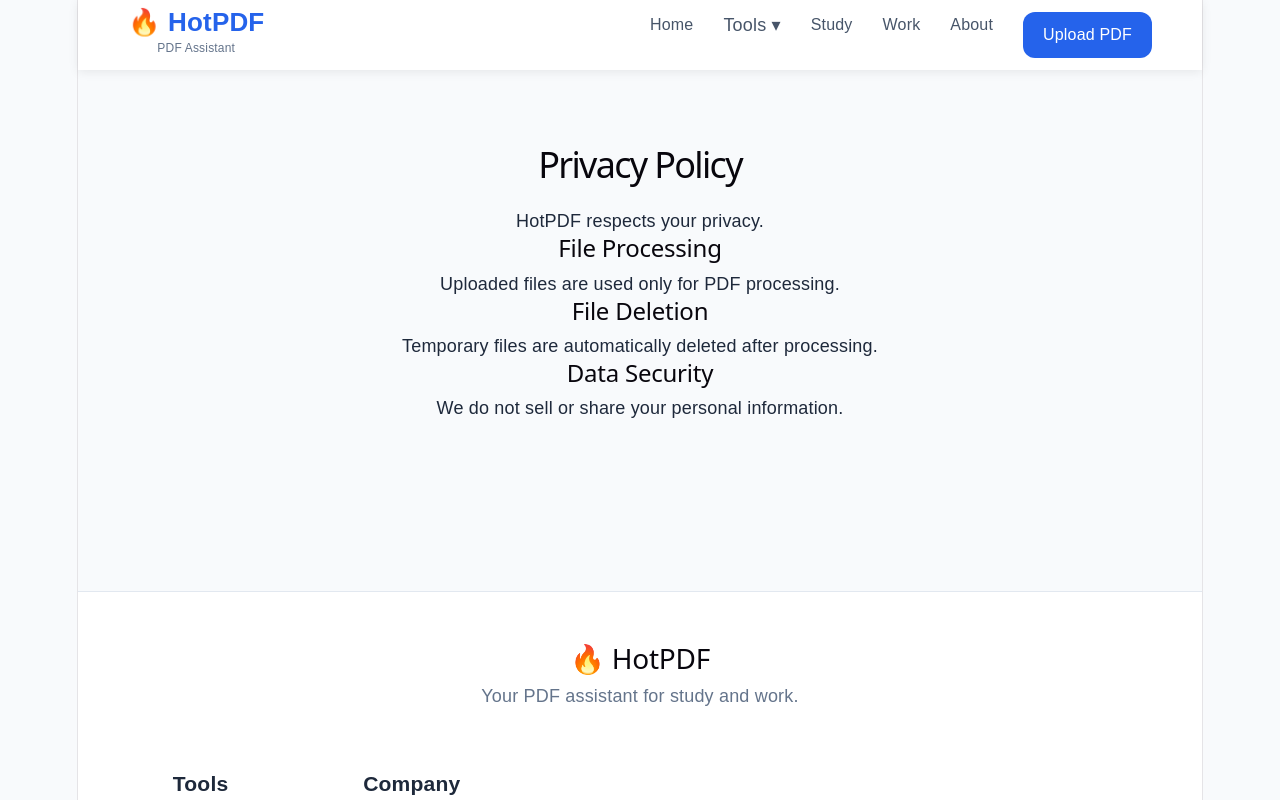
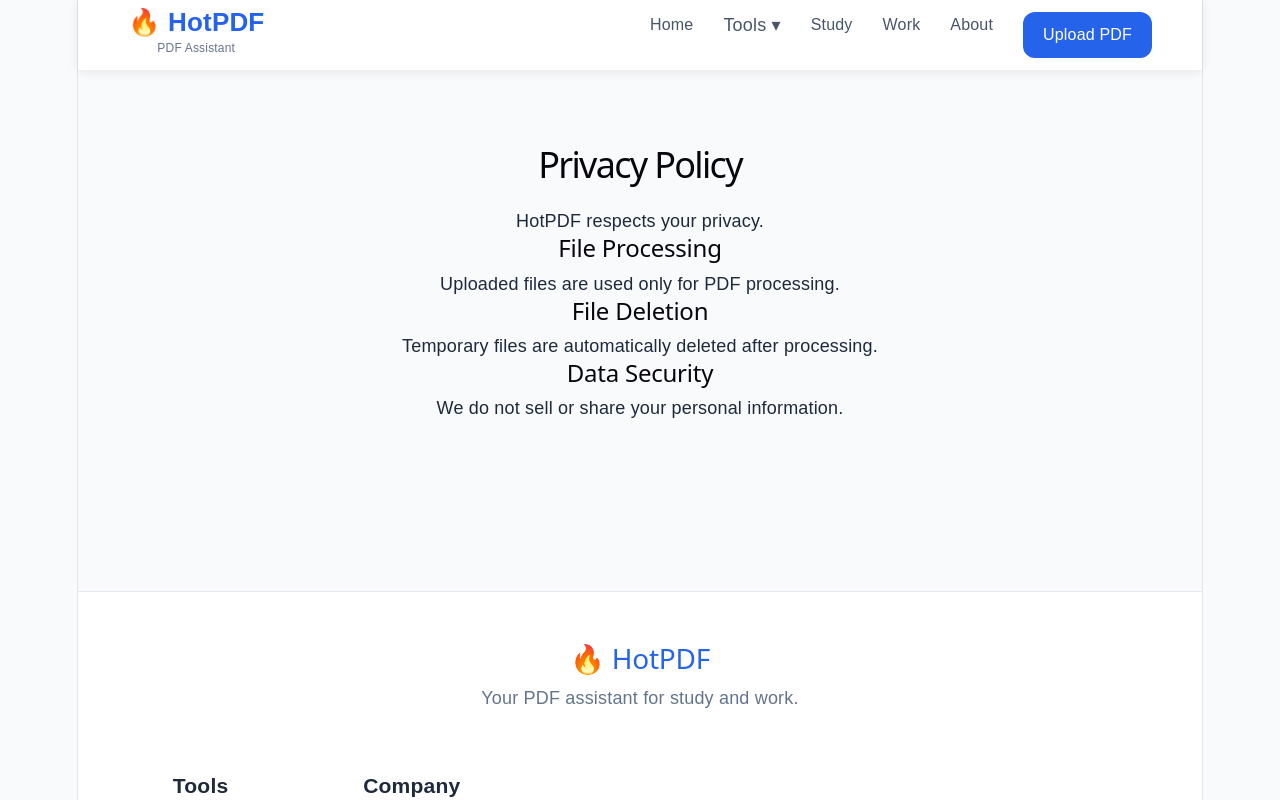
Before and after one commit to haoyanbing2026/hotpdf, a React app in the folder frontend/: page /privacy in a window 1280 px wide. Shown: the top 800 px of the page. Built offline with nearby package versions, Linux system fonts and the light colour scheme; the HTML template or start-up script is replaced by a standard one.

Commit message:
Improve footer branding

```diff
--- a/frontend/src/App.css
+++ b/frontend/src/App.css
@@ -2056,12 +2056,13 @@
 
 .footer-brand h2 {
 
+    color:#2563eb;
 
     font-size:28px;
 
-
-}
-
+    margin-bottom:10px;
+
+}
 
 
 .footer-brand p {
```
